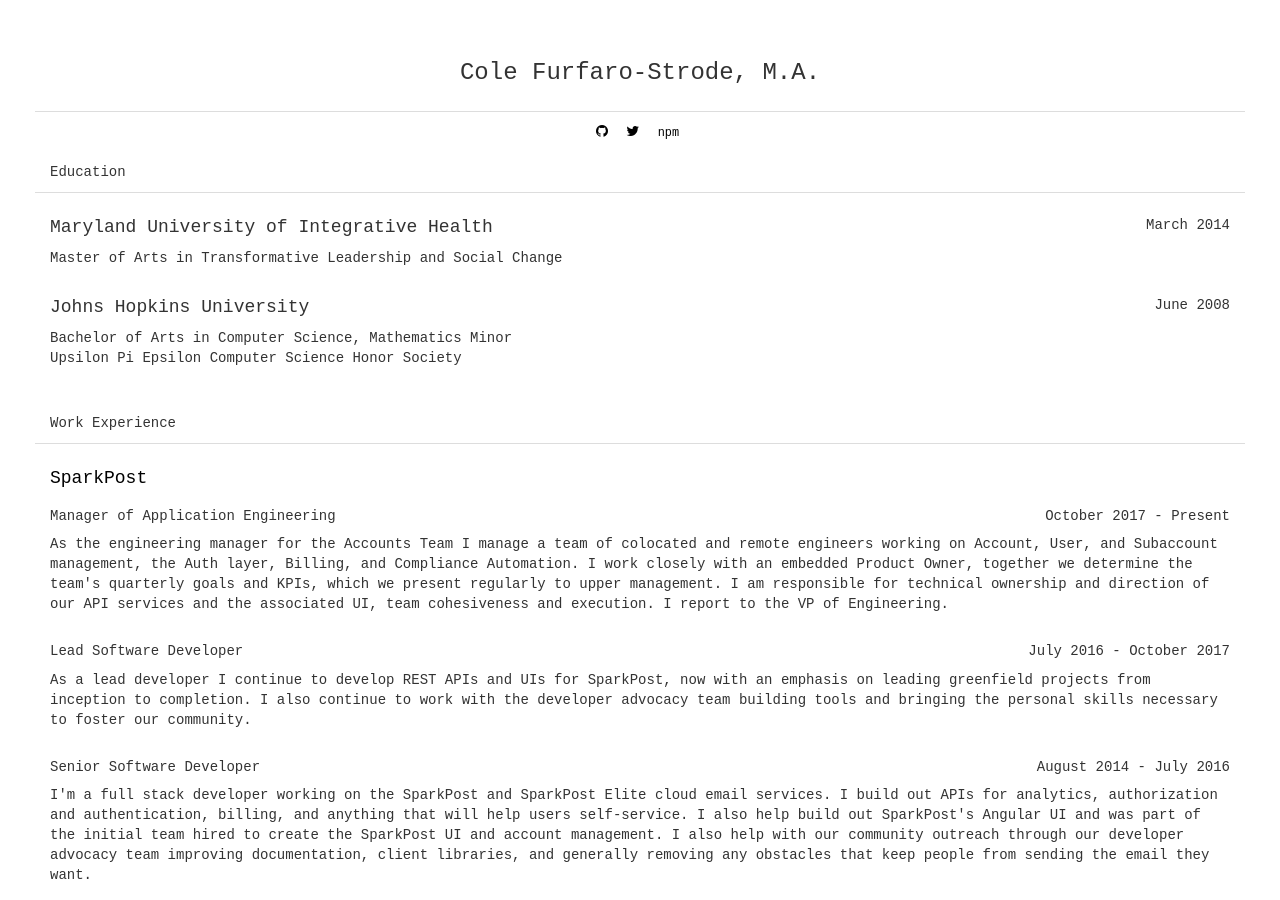
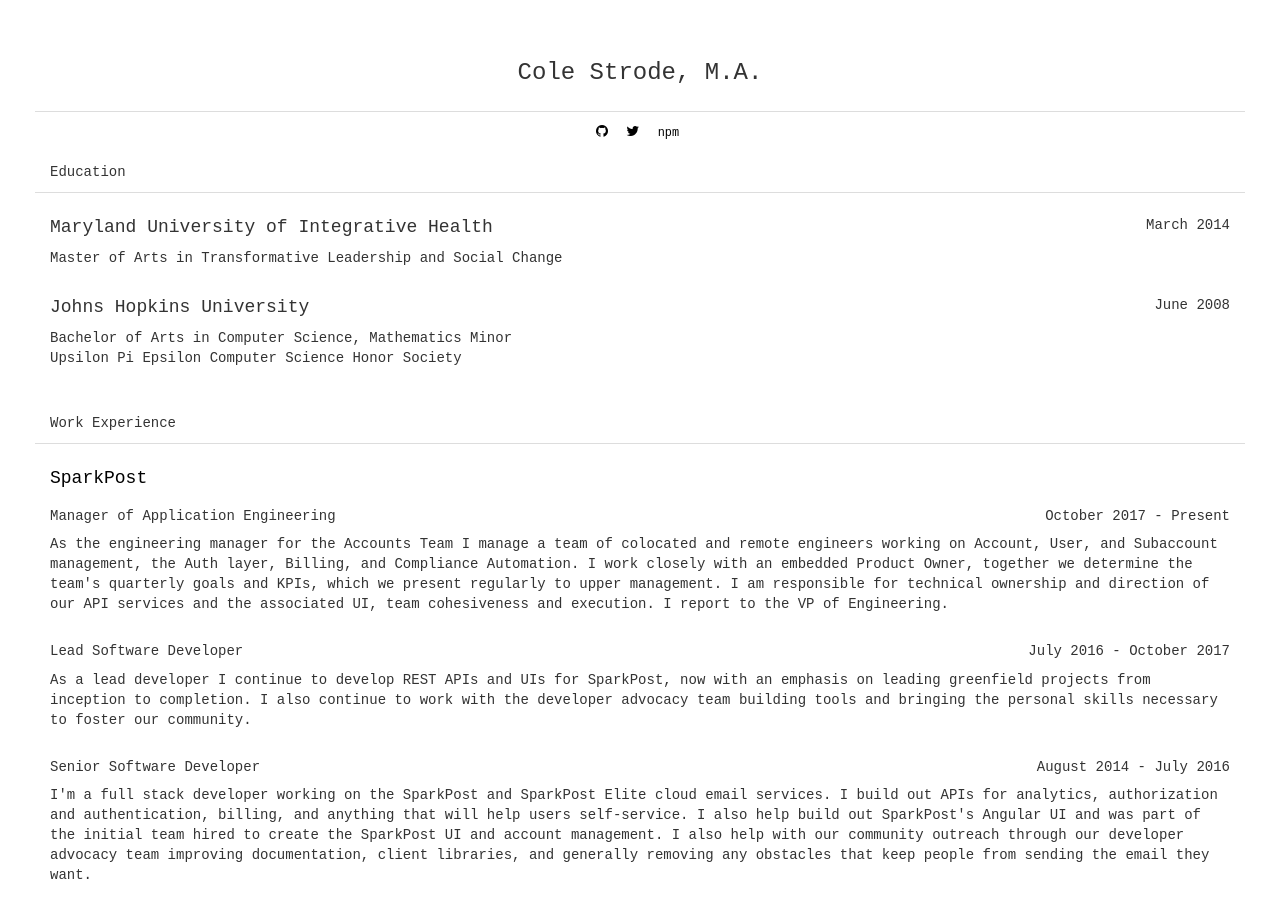
Before and after one commit to colestrode/colestrode.github.io, a Jekyll site: the page built from _pages/cv.html, in a window 1280 px wide and 900 px high. Built offline with Jekyll 4.4.1, drawn with Linux system fonts in a browser that asks for light colours.

Commit message:
removes furfaro

```diff
--- a/_pages/cv.html
+++ b/_pages/cv.html
@@ -6,7 +6,7 @@
 <head>
   <meta charset="UTF-8">
   <meta name="viewport" content="width=device-width, initial-scale=1">
-  <title>Cole Furfaro-Strode Resume</title>
+  <title>Cole Strode Resume</title>
 
   <link rel="stylesheet" href="../vendor/bootstrap/css/bootstrap.min.css">
   <link rel="stylesheet" href="../vendor/bootstrap/css/bootstrap-theme.min.css">
@@ -22,7 +22,7 @@
       <div class="panel-body">
         <div class="row">
           <div class="text-center col-xs-12">
-            <h3>Cole Furfaro-Strode, M.A.</h3>
+            <h3>Cole Strode, M.A.</h3>
           </div>
         </div>
       </div>
```
